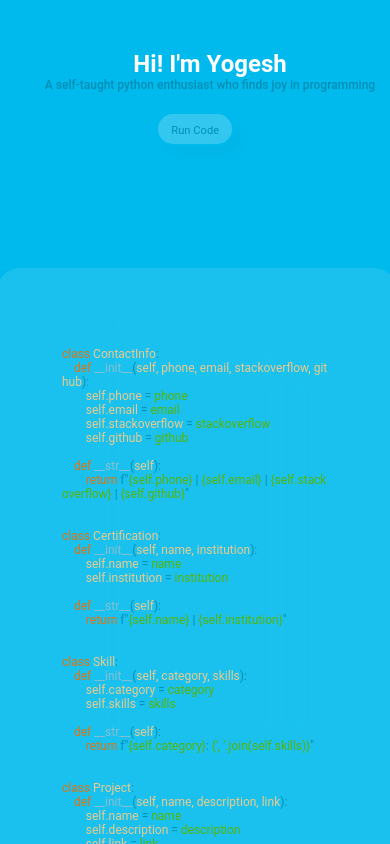
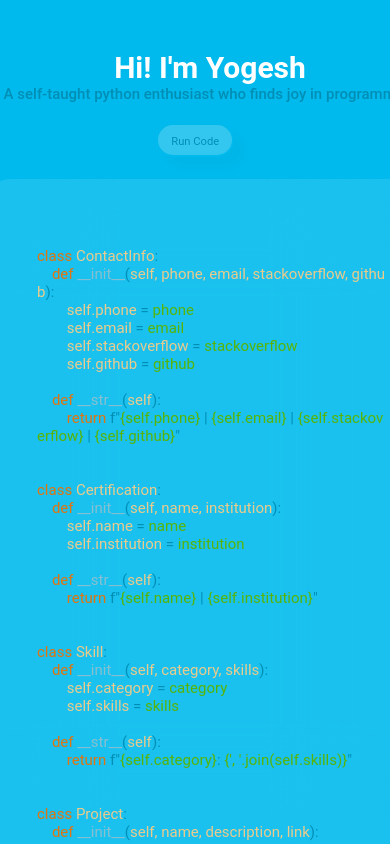
Before and after one commit to GoliathReaper/portfolio, a plain HTML site: page index.html in a window 390 px wide. Drawn offline with Linux system fonts and the light colour scheme.

Commit message:
Update styles.css

```diff
--- a/styles.css
+++ b/styles.css
@@ -344,13 +344,9 @@ pre, code {
 
 @media (max-width: 500px) {
       body, html {
-      margin: 0;
-      padding: 0;
-      height: 100%;
-      width: 100%;
       display: flex;
       flex-direction: column;
-      /* justify-content: center; */
+      justify-content: center;
       align-items: center;
       background-color: #00baed;
       overflow-y: hidden;
@@ -359,36 +355,34 @@ pre, code {
    .main-container {
         display: flex; /* Use flexbox */
         flex-direction: column; /* Stack elements vertically */
-        justify-content: flex-start; /* Align items from top to bottom */
-        align-items: center;
+        justify-content: flex-start;
         background-color: #00baed;
-        overflow: hidden;
-        position: relative;
     }
+    .glass-morphism-container-hover-effect {
+    font-size: 15px;
+    width: 350px;
 
-    .sub-container {
-        /* display: flex; */
-        /* margin-top: 10px; */
-        top: 0;
-        /* flex-direction: column;  */
+  }
+  .sub-container{
+      top: 0;
+      margin-top: 0px;
+      overflow-x: hidden;
+      align-items: center;
+      padding-top: 0;
+      padding-right: 0;
+      padding-left: 0;
     }
+  pre, code {
+      margin-bottom: 10em;
+      padding: 0;
+      margin-top: 0;
+    }
+    .parameter {
+      padding: 0px;
+    }
+  .name-m3 {
+    padding-top: 50px;
+    font-size: 15px;
 
-    .name-m3 {
-      padding-top: 50px;
-        color: #008eb5;
-        font-family: 'Roboto', sans-serif;
-        position: relative;
-        text-align: center;
-        /* padding-left: 30px; */
-        margin-top: 20px 0; /* Optional: add spacing between elements */
-    }
-
-  button {
-    /* height: 2.5em; */
-    /* width: 5em; */
-    /* font-size: 0.6em; */
   }
-  /* p {
-    align-items: center;
-  } */
 }
```
